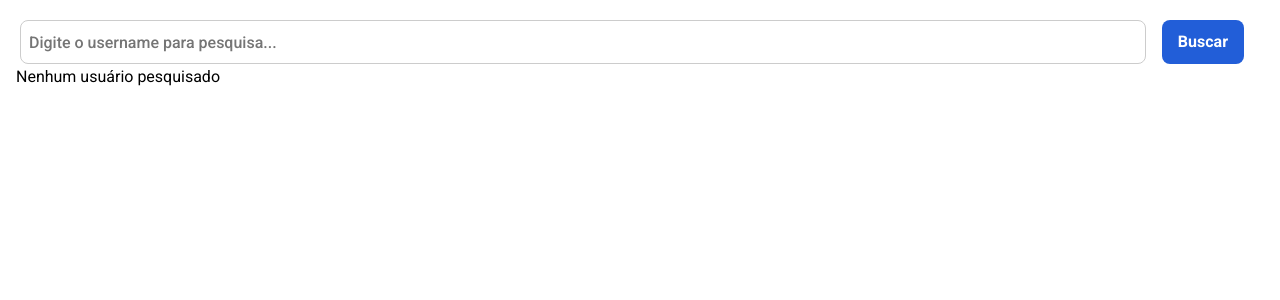
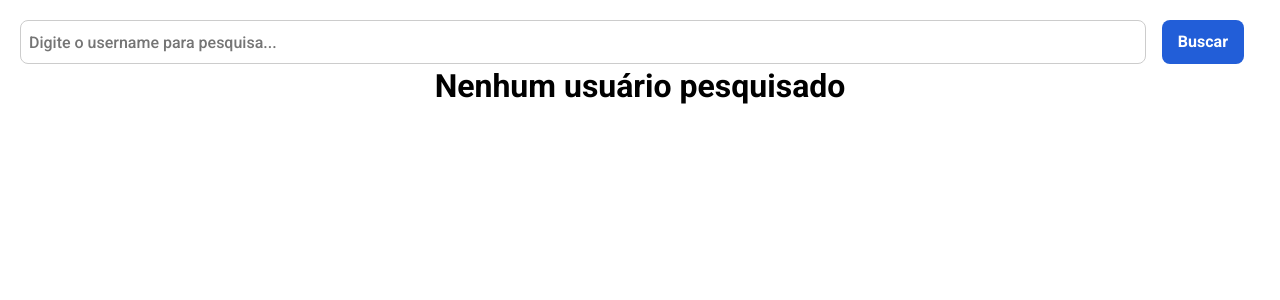
Before and after one commit to kauekaj/front-end-componentizado, a React (Create React App) app in the folder github-api/: page / in a window 1280 px wide. Shown: the top 300 px of the page. Built offline with nearby package versions, Linux system fonts and the light colour scheme.

Commit message:
update no-search

```diff
--- a/github-api/src/no-search/index.js
+++ b/github-api/src/no-search/index.js
@@ -2,7 +2,9 @@ import React from "react";
 import * as S from "./styled";
 
 const NoSearch = () => {
-    return <S.Wrapper>Nenhum usuário pesquisado</S.Wrapper>;
+    return <S.Wrapper>
+               <h1>Nenhum usuário pesquisado</h1>
+            </S.Wrapper>;
 };
 
 export default NoSearch;
--- a/github-api/src/no-search/styled.js
+++ b/github-api/src/no-search/styled.js
@@ -2,5 +2,12 @@ import styled from "styled-components";
 
 export const Wrapper = styled.div`
     margin: auto;
+    display: flex;
+    justify-content: center;
+
+    h1 {
+        font-weight: bold;
+        font-size: 32px;
+    }
 
 `;
```
